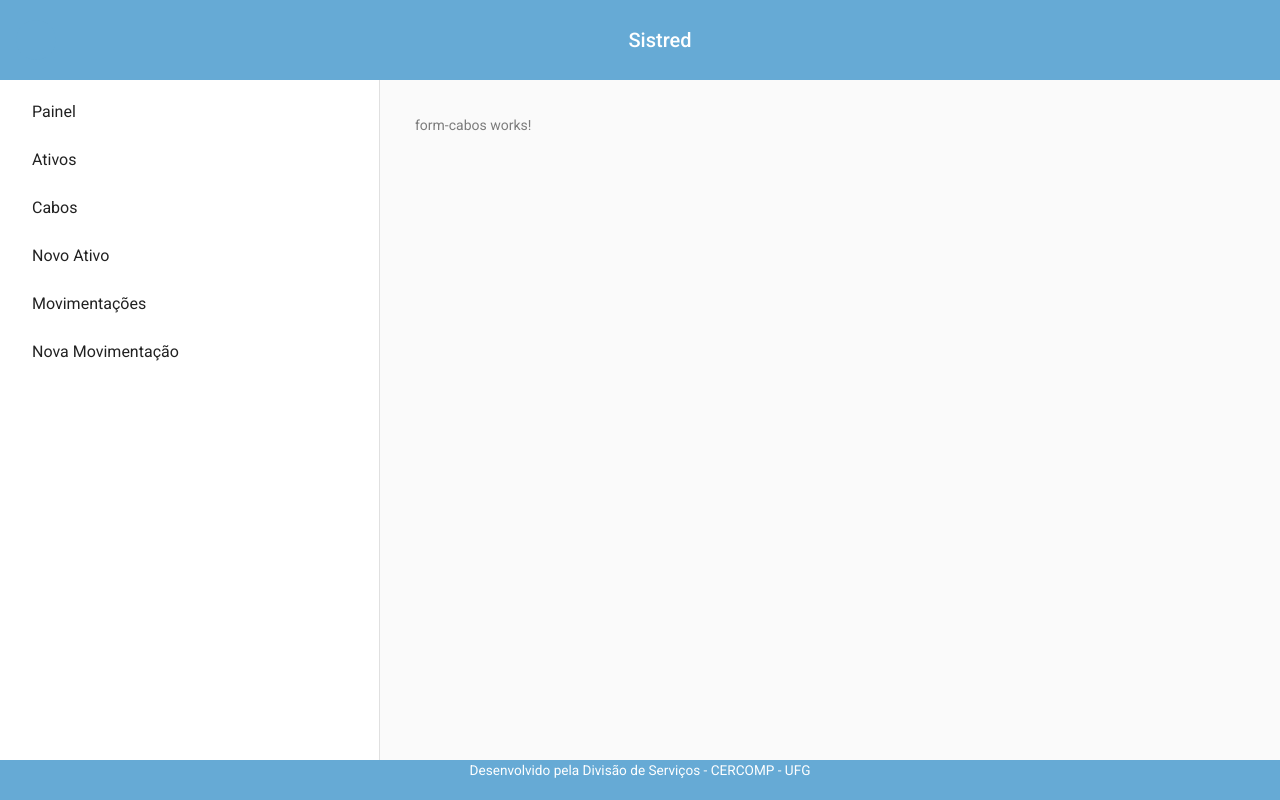
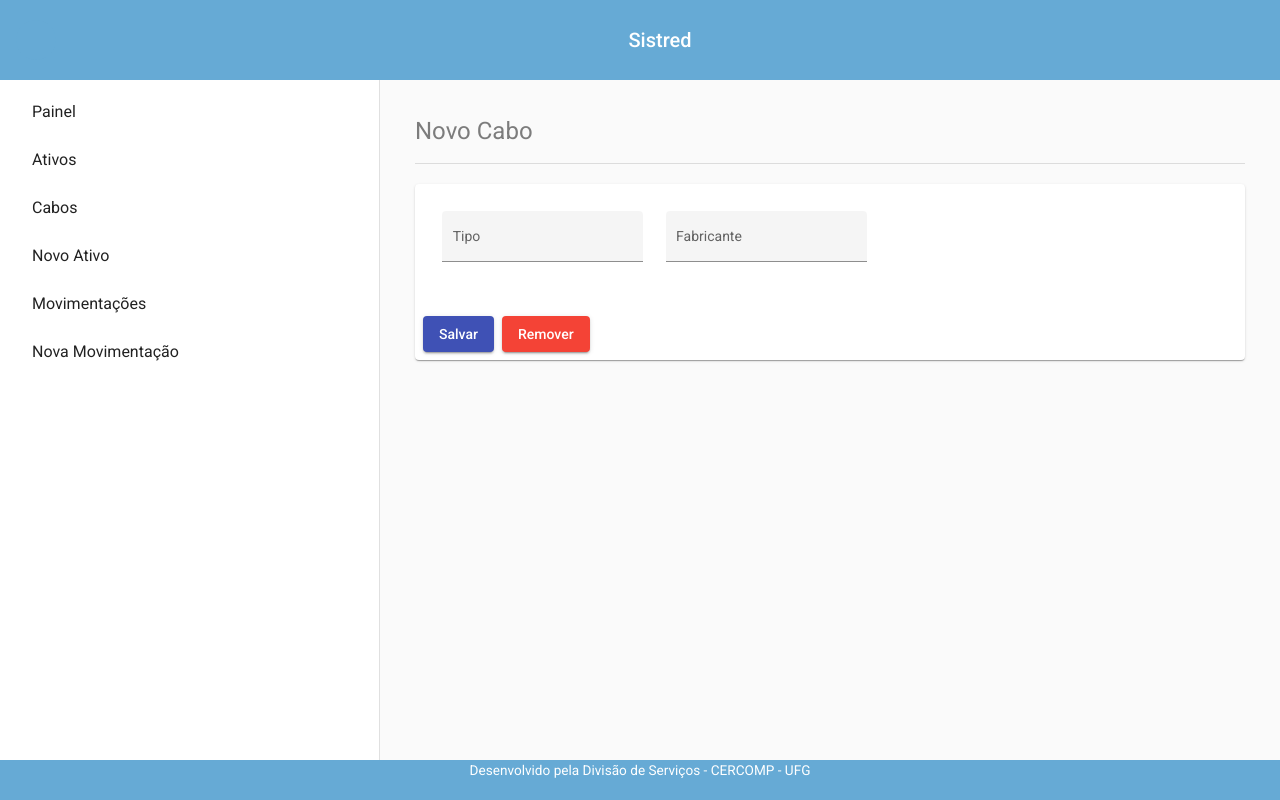
Before and after one commit to Theringeye/sistred-front, an Angular app: page /form-cabo in a window 1280 px wide. Built offline with nearby package versions, Linux system fonts and the light colour scheme.

Commit message:
add metodo salvar cabo no db

```diff
--- a/src/app/app.module.ts
+++ b/src/app/app.module.ts
@@ -1,6 +1,7 @@
 import { BrowserModule } from '@angular/platform-browser';
 import { NgModule } from '@angular/core';
 import { HttpClientModule } from '@angular/common/http';
+import { FormsModule } from '@angular/forms';
 
 import { AppRoutingModule } from './app-routing.module';
 import { AppComponent } from './app.component';
@@ -39,6 +40,7 @@ import { CabosComponent } from './views/cabos/cabos.component';
 import { AuthInterceptor } from './http-interceptor/auth-interceptor';
 import { AuthGuard } from './guards/auth.guard';
 import { FormCabosComponent } from './views/cabos/form-cabos/form-cabos.component';
+import {MatSnackBarModule} from '@angular/material/snack-bar';
 
 
 
@@ -74,7 +76,9 @@ import { FormCabosComponent } from './views/cabos/form-cabos/form-cabos.componen
     MatInputModule,
     MatSelectModule,
     MatTabsModule,
-    HttpClientModule
+    HttpClientModule,
+    FormsModule,
+    MatSnackBarModule
 
   ],
   providers: [AuthGuard, HomeService, CabosService, LoginService,
--- a/src/app/views/cabos/cabo.ts
+++ b/src/app/views/cabos/cabo.ts
@@ -1,7 +1,7 @@
-export interface Cabo{
+export class Cabo{
     id: number;
     tipo: string;
     fabricante: string;
-    listaMovimentacao: string;
-    historicoDoAtivo: string;
+    listaMovimentacao?: string;
+    historicoDoAtivo?: string;
 }
--- a/src/app/views/cabos/cabos.component.ts
+++ b/src/app/views/cabos/cabos.component.ts
@@ -13,14 +13,14 @@ export class CabosComponent implements OnInit {
   dataSource: Cabo[] = [];
   displayedColumns: string[] = ["id", "tipo", "fabricante", "mais"];
 
-  constructor(private cabosService: CabosService, private router:Router) {}
+  constructor(private service: CabosService, private router:Router) {}
 
   ngOnInit(): void {
     this.findAll();
   }
 
   findAll(){
-    this.cabosService.findAll().subscribe(resposta =>{
+    this.service.findAll().subscribe(resposta =>{
       this.dataSource = resposta;
       console.log(resposta);
     })
--- a/src/app/views/cabos/cabos.service.ts
+++ b/src/app/views/cabos/cabos.service.ts
@@ -4,18 +4,31 @@ import { Cabo } from "./cabo";
 import { Observable } from "rxjs";
 import { environment } from "src/environments/environment";
 import { Router } from "@angular/router";
+import { MatSnackBar } from "@angular/material/snack-bar";
 
 @Injectable({
   providedIn: "root",
 })
 export class CabosService {
+
   recurso:string = environment.baseUrl.concat('cabo');
-  cabos:Cabo[];
 
-  constructor(private http: HttpClient) { }
+  constructor(private http: HttpClient, private _snackBar: MatSnackBar) { }
 
   findAll():Observable<Cabo[]>{
     return this.http.get<Cabo[]>(this.recurso)
   }
 
+  salvar(ativo: Cabo): Observable<Cabo>{
+    return this.http.post<Cabo>(this.recurso, ativo);
+  }
+
+  mensagem(msg: string){
+    this._snackBar.open(msg,"Fechar",{
+      horizontalPosition: "end",
+      verticalPosition: "top",
+      duration: 3000
+    });
+  }
+
 }
--- a/src/app/views/cabos/form-cabos/form-cabos.component.css
+++ b/src/app/views/cabos/form-cabos/form-cabos.component.css
@@ -0,0 +1,6 @@
+#form-id{
+    display: none;
+}
+mat-form-field{
+    margin: .8em;
+}
--- a/src/app/views/cabos/form-cabos/form-cabos.component.html
+++ b/src/app/views/cabos/form-cabos/form-cabos.component.html
@@ -1 +1,31 @@
-<p>form-cabos works!</p>
+<h1>Novo Cabo</h1>
+<mat-divider></mat-divider>
+<br>
+    <mat-card>
+
+        <mat-card-header>
+            <!--<mat-form-field appearance="outline">
+                <mat-label>Patrimônio</mat-label>
+                <input  matInput [(ngModel)]="ativo.patrimonio" placeholder="Informe patrimônio do ativo">
+            </mat-form-field> -->
+        </mat-card-header>
+        <mat-card-content>
+            <mat-form-field id="form-id" appearance="fill">
+                <mat-label>ID</mat-label>
+                <input matInput [(ngModel)]="ativo.id" placeholder="Informe ID do ativo" >
+            </mat-form-field>
+            <mat-form-field appearance="fill">
+                <mat-label>Tipo</mat-label>
+                <input matInput [(ngModel)]="ativo.tipo" placeholder="Informe Tipo do ativo" >
+            </mat-form-field>
+            <mat-form-field appearance="fill">
+                <mat-label>Fabricante</mat-label>
+                <input matInput [(ngModel)]="ativo.fabricante" placeholder="Informe Fabricante do ativo" >
+            </mat-form-field>
+        </mat-card-content>
+        <mat-card-actions>
+            <button (click)="salvar()" mat-raised-button color="primary">Salvar</button>
+            <button (click)="remover(ativo.id)" mat-raised-button color="warn">Remover</button>
+        </mat-card-actions>
+
+    </mat-card>
--- a/src/app/views/cabos/form-cabos/form-cabos.component.ts
+++ b/src/app/views/cabos/form-cabos/form-cabos.component.ts
@@ -1,4 +1,7 @@
 import { Component, OnInit } from '@angular/core';
+import { Router } from '@angular/router';
+import { Cabo } from '../cabo';
+import { CabosService } from '../cabos.service';
 
 @Component({
   selector: 'app-form-cabos',
@@ -6,10 +9,25 @@ import { Component, OnInit } from '@angular/core';
   styleUrls: ['./form-cabos.component.css']
 })
 export class FormCabosComponent implements OnInit {
+  mensagemSucesso = "Ativo cadastrado com sucesso!";
+  mensagemErro = "Ativo não foi cadastrado!";
+  ativo: Cabo = new Cabo();
 
-  constructor() { }
+  constructor(private service: CabosService, private router: Router) { }
 
   ngOnInit(): void {
   }
 
+  salvar():void{
+    this.service.salvar(this.ativo).subscribe((resposta)=>{
+      this.router.navigate(['cabos'])
+      this.service.mensagem(this.mensagemSucesso)
+    }, err => {
+        this.service.mensagem(this.mensagemErro);
+    });
+  }
+  remover(id: number){
+    console.log(id);
+  }
+
 }
```
